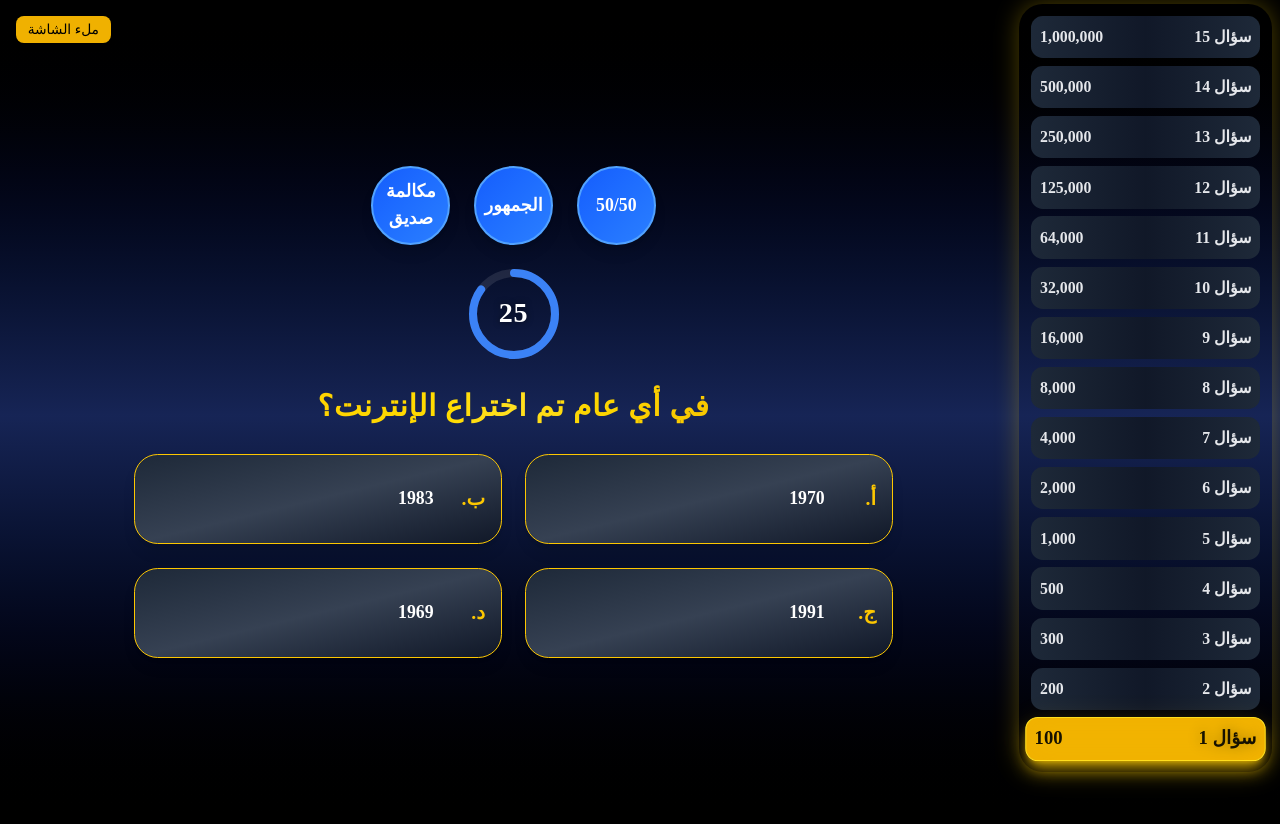
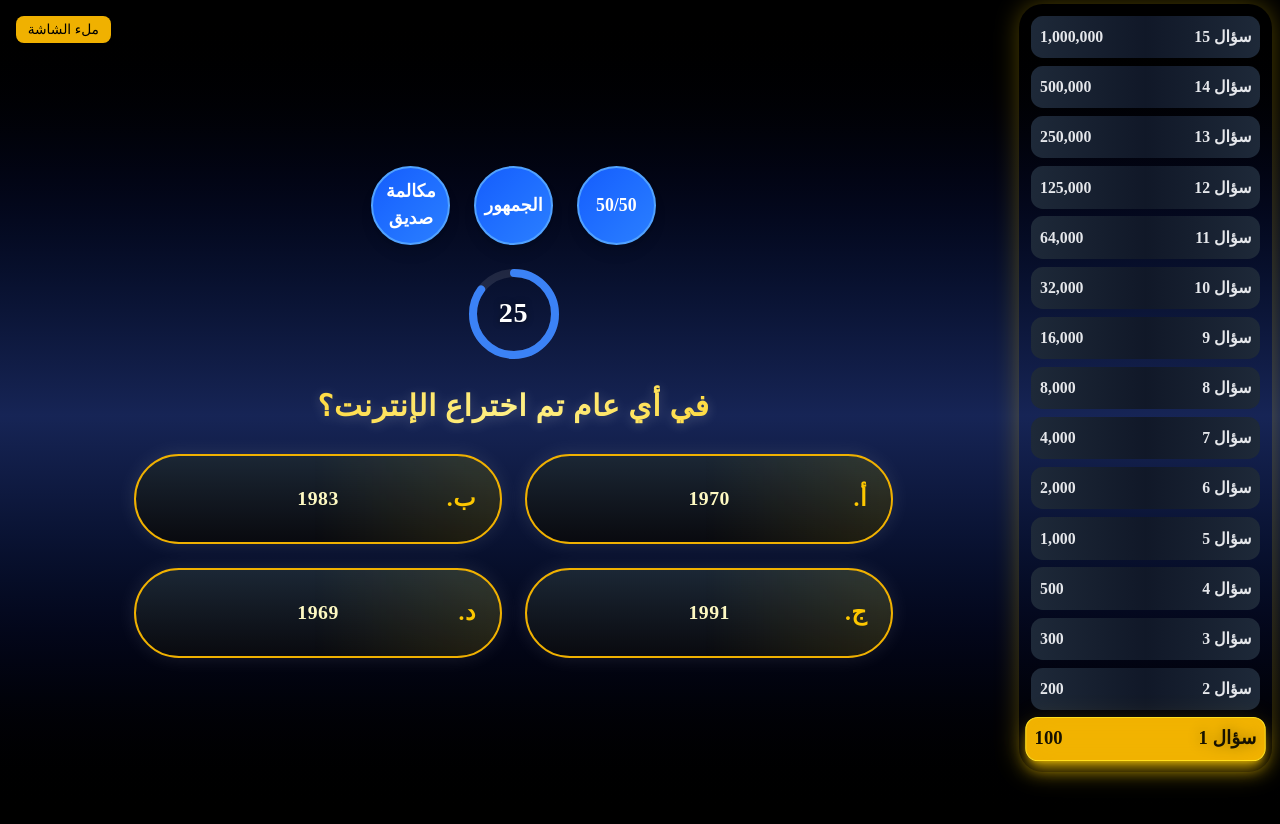
Before and after one commit to khaled-103/who-will-wind-million, a React (Vite) app: page /new-game in a window 1280 px wide. Shown: the top 824 px of the page. Built offline with nearby package versions, Linux system fonts and the light colour scheme.

Commit message:
enhance question card

```diff
--- a/src/components/game/QuestionCard.tsx
+++ b/src/components/game/QuestionCard.tsx
@@ -1,4 +1,5 @@
-import type React from "react";
+
+import { motion } from "framer-motion";
 import type { Answer, AudienceHelpChartOption, Lifelines, Question } from "../../types";
 import AudienceHelpChart from "./AudienceHelpChart";
 
@@ -7,71 +8,83 @@ export default function QuestionCard({
   selectedAnswer,
   isCurrentQuestionAnswered,
   onSelectAnswer,
-  lifelines
+  lifelines,
 }: {
   question: Question;
   selectedAnswer: Answer | null;
   isCurrentQuestionAnswered: boolean;
   onSelectAnswer: (answer: Answer) => void;
-  lifelines: Lifelines
+  lifelines: Lifelines;
 }) {
-  const arabicLabels = ["أ", "ب", "ج", "د"];
 
   let questionText: React.ReactNode = question.text;
   if (lifelines.phone.used && question.id === lifelines.phone.by)
-    questionText = "مكالمة صديق يوصي باختيار الإجابة الصحيحة!" + question.options.find(ans => ans.id === question.correctId)?.text;
+    questionText = (
+      <p className="text-center text-yellow-400 font-bold animate-pulse">
+        📞 صديقك يوصي بالإجابة:{" "}
+        <span className="text-green-400 font-extrabold">
+          {question.options.find((ans) => ans.id === question.correctId)?.text}
+        </span>
+      </p>
+    );
   else if (lifelines.audience.used && question.id === lifelines.audience.by) {
     const options: AudienceHelpChartOption = [];
     const correctPercent = Math.floor(Math.random() * 15) + 60;
     let remainingPercent = 100 - correctPercent;
-    console.log(correctPercent, remainingPercent);
 
-    question.options.forEach((option,index) => {
+    question.options.forEach((option, index) => {
       if (option.id === question.correctId) {
         options.push({ id: option.id, text: option.text, percent: correctPercent });
       } else {
         let optoinPercent = Math.floor(Math.random() * remainingPercent);
         remainingPercent -= optoinPercent;
-        if(index === question.options.length -1)
-          optoinPercent += remainingPercent;
+        if (index === question.options.length - 1) optoinPercent += remainingPercent;
         options.push({ id: option.id, text: option.text, percent: optoinPercent });
-
       }
     });
+
     questionText = <AudienceHelpChart options={options} />;
   }
 
   return (
-    <div className="w-full max-w-5xl mx-autorounded-3xl transition-all duration-500">
+    <div
+      className="w-full max-w-5xl mx-auto rounded-3xl transition-all duration-500"
+    >
       {/* السؤال */}
-      <h2 className="text-center mx-auto text-lg md:text-3xl  font-extrabold mb-4 sm:mb-6 leading-relaxed tracking-wide bg-gradient-to-r from-yellow-400 via-yellow-300 to-yellow-500 bg-clip-text text-transparent">
+      <motion.h2
+        className="text-center mx-auto text-lg md:text-3xl font-extrabold mb-6 leading-relaxed tracking-wide
+        bg-gradient-to-r from-yellow-400 via-yellow-200 to-yellow-400 bg-clip-text text-transparent drop-shadow-[0_2px_6px_rgba(255,255,255,0.2)]"
+        initial={{ opacity: 0 }}
+        animate={{ opacity: 1 }}
+        transition={{ delay: 0.2 }}
+      >
         {questionText}
-      </h2>
+      </motion.h2>
 
       {/* الخيارات */}
-      <div className="grid grid-cols-1 sm:grid-cols-2 gap-3 sm:gap-6">
+      <div className="grid grid-cols-1 sm:grid-cols-2 gap-4 sm:gap-6 mt-4">
         {question.options.map((opt, index) => {
-          const isDiscarded = lifelines.fiftyFifty.used && question.id === lifelines.fiftyFifty.by && lifelines.fiftyFifty.discardedAnswers?.some(ans => ans.id === opt.id);
+          const isDiscarded =
+            lifelines.fiftyFifty.used &&
+            question.id === lifelines.fiftyFifty.by &&
+            lifelines.fiftyFifty.discardedAnswers?.some((ans) => ans.id === opt.id);
           const isCorrect = opt.id === question.correctId;
           const isSelected = opt.id === selectedAnswer?.id;
 
-          // الألوان الأساسية والـ hover
-          const baseClasses =
-            "relative p-5 rounded-3xl text-lg font-semibold flex items-center justify-between text-right min-h-[70px] sm:min-h-[90px] transition-transform duration-300 transform focus:outline-none focus:ring-4 focus:ring-yellow-400 cursor-pointer disabled:cursor-not-allowed disabled:opacity-60 shadow-lg";
-          let bgClasses =
-            "bg-gradient-to-br from-gray-800 via-gray-700 to-gray-900 border border-yellow-400 text-white shadow-[0_8px_15px_rgba(0,0,0,0.3)]";
-          let hoverClasses =
-            "hover:scale-101  hover:bg-gradient-to-br hover:from-yellow-600 hover:via-yellow-500 hover:to-yellow-600";
-
+          const base =
+            "relative group overflow-hidden rounded-full border-2 text-lg sm:text-xl font-bold tracking-wide flex items-center justify-center h-[70px] sm:h-[90px] transition-all duration-500 shadow-[0_0_20px_rgba(255,255,255,0.1)]";
+          let style =
+            "bg-gradient-to-b from-[#1b2735] to-[#090a0f] border-yellow-500 text-yellow-100 hover:shadow-[0_0_20px_rgba(255,215,0,0.3)] hover:scale-[1.02]";
           if (isCurrentQuestionAnswered) {
             if (isCorrect) {
-              bgClasses =
-                "bg-gradient-to-r from-green-500 via-green-600 to-green-500 border-green-400 text-white shadow-[0_0_25px_rgba(0,255,0,0.7)] scale-105";
-              hoverClasses = "";
+              style =
+                "bg-gradient-to-b from-green-600 to-green-800 text-white border-green-400 shadow-[0_0_25px_rgba(0,255,0,0.5)] scale-105";
             } else if (isSelected) {
-              bgClasses =
-                "bg-gradient-to-r from-red-500 via-red-600 to-red-500 border-red-400 text-white shadow-[0_0_25px_rgba(255,0,0,0.7)] scale-105";
-              hoverClasses = "";
+              style =
+                "bg-gradient-to-b from-red-700 to-red-900 text-white border-red-400 shadow-[0_0_25px_rgba(255,0,0,0.5)] scale-105";
+            } else {
+              style =
+                "bg-gradient-to-b from-gray-800 to-gray-900 text-gray-400 border-gray-600 opacity-70";
             }
           }
 
@@ -79,37 +92,29 @@ export default function QuestionCard({
             <button
               key={opt.id}
               onClick={() => onSelectAnswer(opt)}
-              className={`${baseClasses} ${bgClasses} ${!(isCurrentQuestionAnswered || isDiscarded) ? hoverClasses : ""}`}
               disabled={isCurrentQuestionAnswered || isDiscarded}
+              className={`${base} ${style}`}
             >
+              {/* تأثير الإضاءة */}
+              <span className="absolute inset-0 opacity-0 group-hover:opacity-20 transition-opacity duration-500 bg-[radial-gradient(circle_at_center,rgba(255,255,0,0.5)_0%,transparent_70%)]"></span>
+
+              {/* حافة مضيئة متحركة */}
+              <span className="absolute inset-0 bg-gradient-to-r from-transparent via-yellow-300/10 to-transparent animate-[shine_2s_linear_infinite]"></span>
+
               {/* الحرف العربي */}
-              <span className="absolute right-4 text-yellow-400 text-xl font-bold">
-                {arabicLabels[index]}.
+              <span className="absolute right-6 text-yellow-400 font-extrabold text-2xl">
+                {["أ", "ب", "ج", "د"][index]}.
               </span>
 
               {/* نص الخيار */}
-              {!isDiscarded && <span className="mr-12 text-base sm:text-lg truncate">{opt.text}</span>}
-
-              {/* علامة الصح والخطأ */}
-              {isCurrentQuestionAnswered && isCorrect && (
-                <span className="absolute left-4 top-1/2 -translate-y-1/2 text-green-300 text-2xl sm:text-3xl animate-pulse drop-shadow-lg">
-                  ✔
-                </span>
-              )}
-              {isCurrentQuestionAnswered && isSelected && !isCorrect && (
-                <span className="absolute left-4 top-1/2 -translate-y-1/2 text-red-300 text-2xl sm:text-3xl animate-pulse drop-shadow-lg">
-                  ✘
-                </span>
-              )}
-
-              {/* shine effect */}
-              {!isCurrentQuestionAnswered && (
-                <span className="absolute inset-0 rounded-3xl bg-gradient-to-r from-yellow-400 via-yellow-200 to-yellow-400 opacity-0 group-hover:opacity-20 transition-opacity"></span>
+              {!isDiscarded && (
+                <span className="z-10 px-10 text-center truncate">{opt.text}</span>
               )}
             </button>
           );
         })}
       </div>
+
     </div>
   );
 }
--- a/src/index.css
+++ b/src/index.css
@@ -16,3 +16,12 @@ body {
 
   font-family: Inter, ui-sans-serif, system-ui, -apple-system, "Segoe UI", Roboto, "Helvetica Neue", Arial;
 }
+@keyframes shine {
+  0% {
+    transform: translateX(-100%);
+  }
+
+  100% {
+    transform: translateX(100%);
+  }
+}
```
